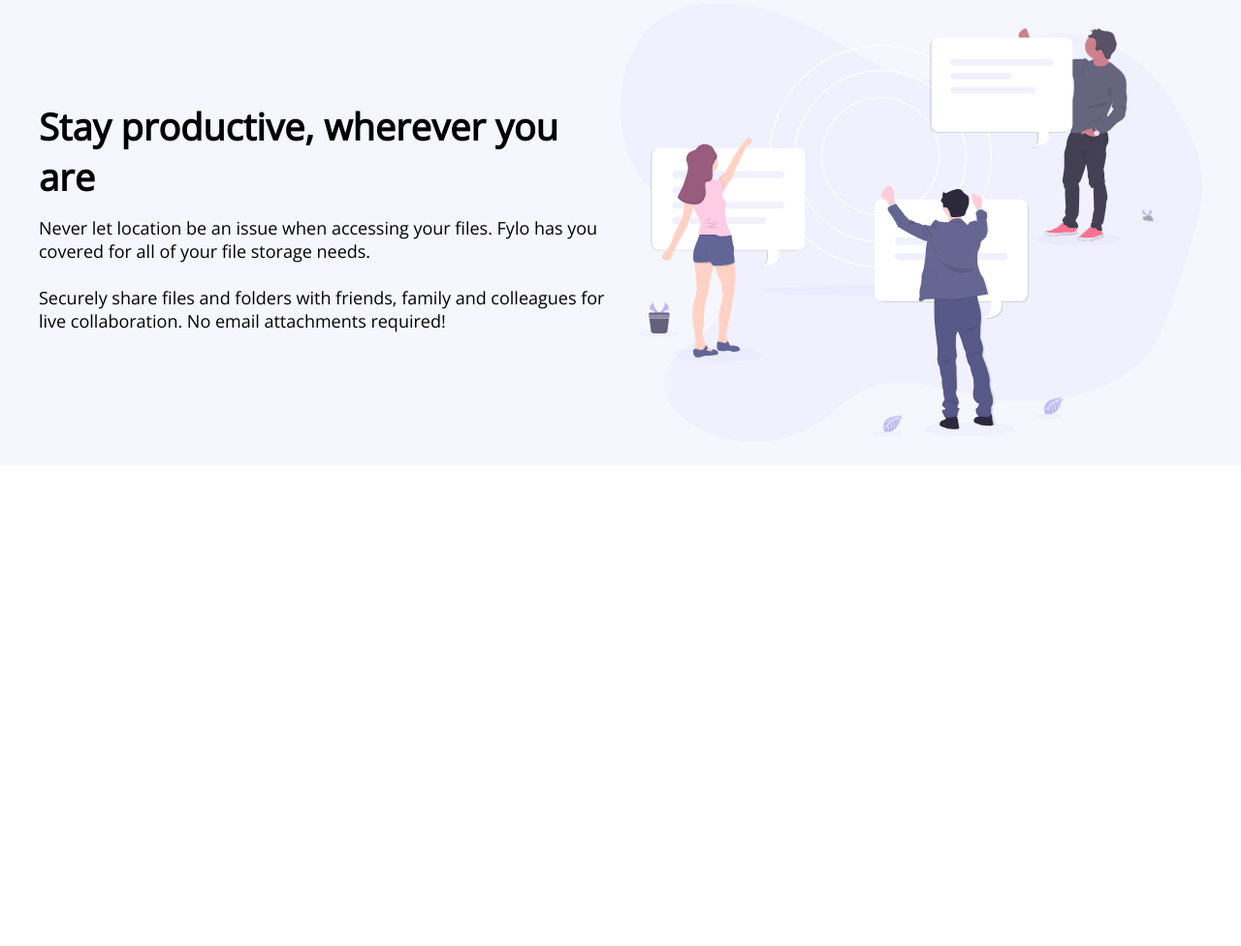
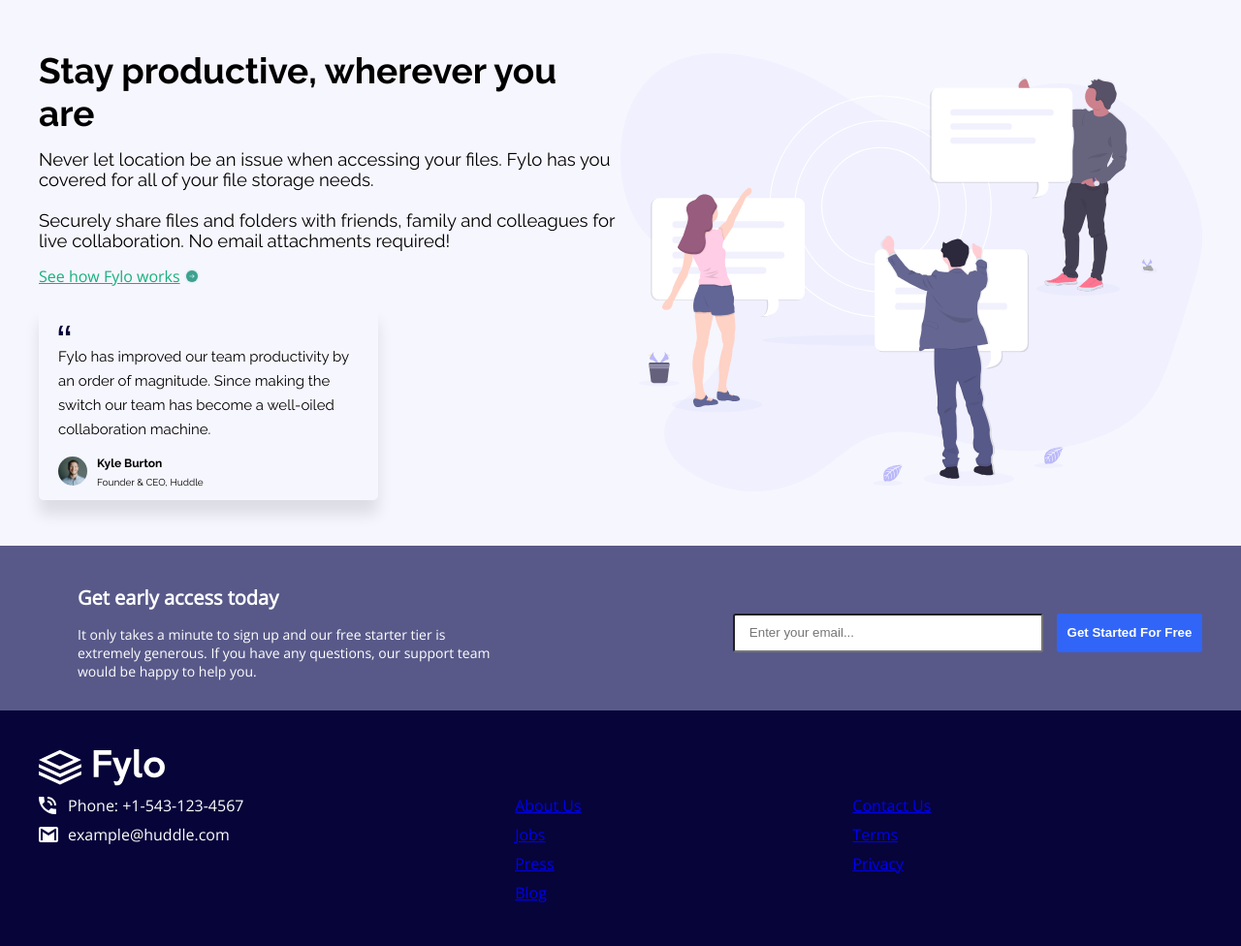
Before and after one commit to omelchenkoigor8388/Fylo, a plain HTML site: page index.html in a window 1280 px wide. Shown: the part 717-1693 px from the top of the page at 97% size. Before the commit the page ends 1197 px from the top, so only its background shows below. Drawn offline with nearby package versions, Linux system fonts and the light colour scheme.

Commit message:
Add files via upload

```diff
--- a/index.html
+++ b/index.html
@@ -52,48 +52,71 @@
         Securely share files and folders with friends, family and colleagues for
         live collaboration. No email attachments required!
       </p>
+      <div class="link">
+        <a href="#!">See how Fylo works</a>
+      </div>
+      <div class="card">
+        <p>
+          Fylo has improved our team productivity by an order of magnitude. Since
+          making the switch our team has become a well-oiled collaboration machine.
+        </p>
+        <div class="profile">
+          <img src="images/avatar-testimonial.jpg" alt="">
+          <div class="profile__info">
+            <h3>Kyle Burton</h3>
+            <p>Founder & CEO, Huddle</p>
+          </div>
+        </div>
+      </div>
     </div>
     <div class="img__box">
       <img src="images/illustration-2.svg" alt="">
     </div>
   </section>
+  <section class="info__footer">
+    <div class="info__box_2">
+      <h3>Get early access today</h3>
+      <p>
+        It only takes a minute to sign up and our free starter tier is extremely generous.
+        If you have any questions, our support team would be happy to help you.
+      </p>
+    </div>
+    <form action="">
+      <input class="input__footer" type="email" name="email" id="email" placeholder="Enter your email...">
+      <button class="button__footer" >Get Started For Free</button>
+    </form>
+  </section>
+  <footer>
+    <div class="logo">
+      <img src="images/logo.svg" alt="">
+    </div>
+    <div class="contact">
+      <div class="contacts">
+        <p class="phone">
+          Phone: +1-543-123-4567
+        </p>
+        <p class="gmail">
+          example@huddle.com
+      </div>
+      <div class="links links__1">
+        <a href="#!"><p>About Us</p></a>
+        <a href="#!"><p>Jobs</p></a>
+        <a href="#!"><p>Press</p></a>
+        <a href="#!"><p>Blog</p></a>
+      </div>
+      <div class="links links__2">
+        <a href="#!"><p>Contact Us</p></a>
+        <a href="#!"><p>Terms</p></a>
+        <a href="#!"><p>Privacy</p></a>
+      </div>
+      <div class="social">
+
+      </div>
+    </div>
+  </footer>
   <script type="module" src="https://unpkg.com/ionicons@5.5.2/dist/ionicons/ionicons.esm.js"></script>
   <script nomodule src="https://unpkg.com/ionicons@5.5.2/dist/ionicons/ionicons.js"></script>
 
   <script src="app.js"></script>
-<!--
-
-
-
-
-
-
-  See how Fylo works
-
-  Fylo has improved our team productivity by an order of magnitude. Since
-  making the switch our team has become a well-oiled collaboration machine.
-
-  Kyle Burton
-  Founder & CEO, Huddle
-
-  Get early access today
-
-  It only takes a minute to sign up and our free starter tier is extremely generous.
-  If you have any questions, our support team would be happy to help you.
-
-  Get Started For Free
-
-  Phone: +1-543-123-4567
-  example@fylo.com
-
-  About Us
-  Jobs
-  Press
-  Blog
-
-  Contact Us
-  Terms
-  Privacy
--->
 </body>
 </html>
--- a/style.css
+++ b/style.css
@@ -92,14 +92,14 @@ section{
 }
 .info__box{
     max-width: 600px;
-    font-family: var(--family-body);
+    font-family: var(--family-header);
 }
 .info__box h3{
-    font-size: 38px;
+    font-size: 37px;
     margin-bottom: 15px;
 }
 .info__box p{
-    font-size: 18px;
+    font-size: 18.5px;
     margin-bottom: 15px;
 }
 form input{
@@ -108,6 +108,7 @@ form input{
     padding-left: 15px;
     border-radius: 3px;
     opacity: 0.6;
+    background-color: white;
 }
 form button{
     width: 150px;
@@ -139,12 +140,117 @@ form button{
     top: 620px;
     left: 0;
     width: 100%;
+    height: 600px;
     background: white;
     padding: 20px 40px;
     display: flex;
     justify-content: space-between;
     align-items: center;
     background-color: var(--blue-100);
+}
+.stay a{
+    font-family: var(--family-body);
+    color: rgb(23, 176, 125);
+}
+.link{
+    background: url(images/icon-arrow.svg) no-repeat;
+    background-position: center;
+    background-position-x: 150px;
+}
+.card{
+    width: 350px;
+    height: 200px;
+    padding: 0px 20px;
+    padding-top: 40px;
+    margin-top: 20px;
+    border-radius: 5px;
+    background-color: #fff;
+    text-align: left;
+    box-shadow: 0 15px 15px rgba(0, 0, 0, 0.1);
+    background: url(images/icon-quotes.svg) no-repeat;
+    background-position-x: 20px;
+    background-position-y: 20px;
+}
+.card p{
+    font-size: 15px;
+    line-height: 25px;
+}
+.profile{
+    display: flex;
+}
+.profile img{
+    width: 30px;
+    height: 30px;
+    border-radius: 50%;
+    margin-right: 10px;
+}
+.profile h3{
+    font-size: 12px;
+    margin: 0;
+}
+.profile p{
+    font-size: 10px;
+    margin: 0;
+}
+.info__footer{
+position: absolute;
+left: 0;
+top: 1200px;
+color: #fff;
+font-family: var(--family-body);
+background-color: var(--blue-200);
+}
+.info__box_2{
+    max-width: 520px;
+    padding: 20px 40px;
+}
+.info__box_2 h3{
+    font-size: 20px;
+    margin-bottom: 15px;
+}
+.info__box_2 p{
+    font-size: 14px;
+}
+.input__footer{
+    opacity: 1;
+}
+footer{
+    position: absolute;
+    width: 100%;
+    height: auto;
+    left: 0;
+    top: 1450px;
+    padding: 40px;
+    color: #fff;
+    font-family: var(--family-body);
+    background-color: var(--blue-400);
+}
+.logo img{
+    width: 130px;
+    filter: brightness(0) invert(1);
+}
+.contact{
+    display: flex;
+    justify-content: space-between;
+    line-height: 30px;
+}
+.contacts ul{
+    list-style-type: none;
+}
+.phone, .gmail{
+    padding-left: 30px;
+    align-items: center;
+
+    background-image: url(images/icon-phone.svg);
+    background-position: left;
+    background-repeat: no-repeat;
+}
+.gmail{
+    background-image: url(images/icon-email.svg);
+}
+.links{
+    color: #fff;
+    text-decoration: none;
 }
 @media(max-width: 995px){
     form{
@@ -204,4 +310,92 @@ form button{
     header.open .navigation li a{
         font-size: 1.25em;
     }
+    section{
+        display: grid;
+        grid-template-columns: repeat(1, 1fr);
+        text-align: center;
+    }
+    .info__box{
+        margin-top: 50px;
+    }
+    .info__box h3{
+        font-size: 25px;
+    }
+    .info__box p{
+        margin-top: 20px;
+        font-size: 16px;
+    }
+    .info__box{
+        padding: 0;
+        grid-row-start: 2;
+        grid-row-end: 3;
+        grid-column-start: 1;
+        grid-column-end: 1;
+    }
+    form{
+        margin-top: 40px;
+    }
+    form input{
+        width: auto;
+    }
+    .wave{
+        position: absolute;
+        left: 0;
+        top: 850px;
+        background: url(images/bg-curve-mobile.svg) no-repeat;
+        background-size:contain;
+    }
+    .stay{
+        position: absolute;
+        left: 0;
+        top: 820px;
+        height: 980px;
+        display: grid;
+        grid-template-columns: repeat(1, 1fr);
+        text-align: center;
+    }
+    .stay h3{
+        font-size: 16px;
+    }
+    .stay p{
+        font-size: 13px;
+        text-align: left;
+    }
+    .link{
+        margin-top: 20px;
+        background: none;
+    }
+    .card{
+        width: 300px;
+        height: auto;
+    }
+    .info__footer{
+        top: 1800px;
+    }
+    .info__box_2{
+        padding: 0;
+        grid-row-start: 1;
+        grid-row-end: 1;
+        grid-column-start: 1;
+        grid-column-end: 1;
+    }
+    .button__footer{
+        width: 100%;
+    }
+    footer{
+        top: 2130px;
+    }
+    .contact{
+        display: grid;
+    }
 }
+@media(max-width: 596px){
+    footer{
+        top: 2150px;
+    }
+}
+@media(max-width: 425px){
+    footer{
+        top: 2170px;
+    }
+}
```
